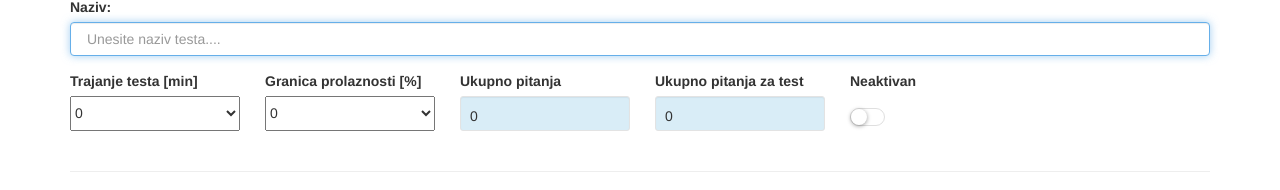
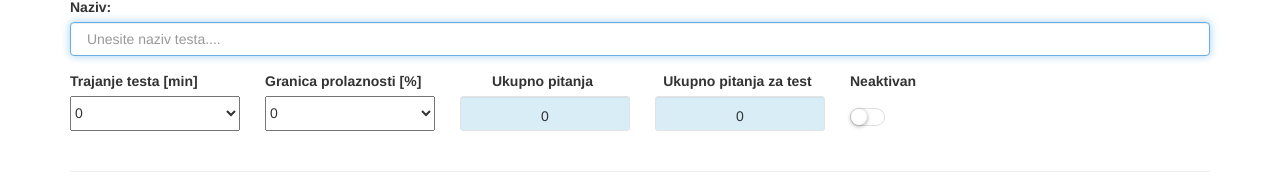
Before and after one commit to dulleo/sts-ecdl-ui, an Angular app: page /tests/create in a window 1280 px wide. Shown: the part 201-391 px from the top of the page. Built offline with nearby package versions, Linux system fonts and the light colour scheme.

Commit message:
text-center

```diff
--- a/src/app/create-test/create-test.component.html
+++ b/src/app/create-test/create-test.component.html
@@ -36,12 +36,12 @@
                 </div>
             </div>
 
-            <div class="col-md-2">
+            <div class="col-md-2 text-center">
                 <label>Ukupno pitanja</label>
                 <div class="well well-sm">{{testDTO.TotalQuestions}}</div>
             </div>
 
-            <div class="col-md-2">
+            <div class="col-md-2 text-center">
                 <label>Ukupno pitanja za test</label>
                 <div class="well well-sm">{{testDTO.TotalExamQuestions}}</div>
             </div>
```
